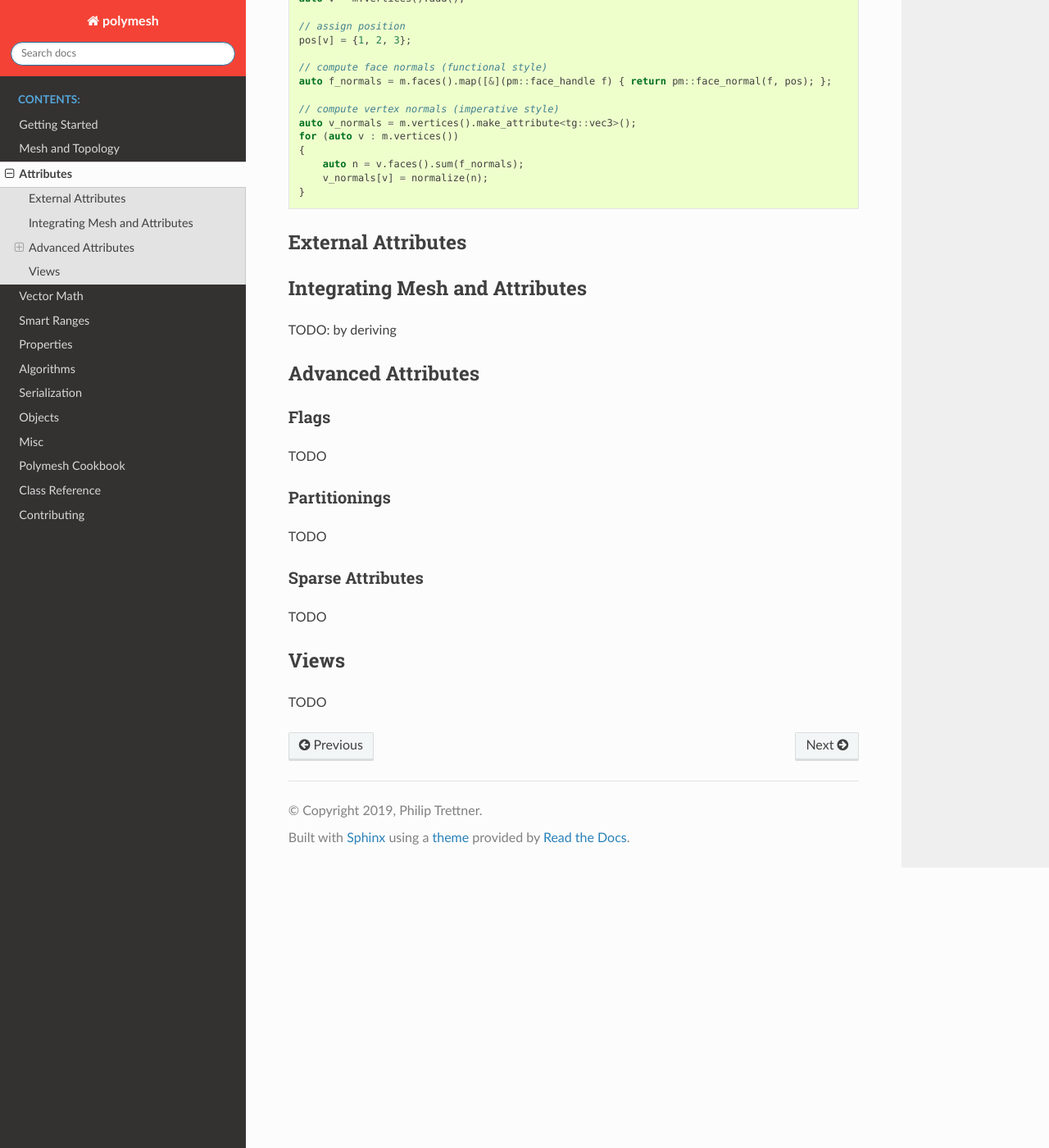
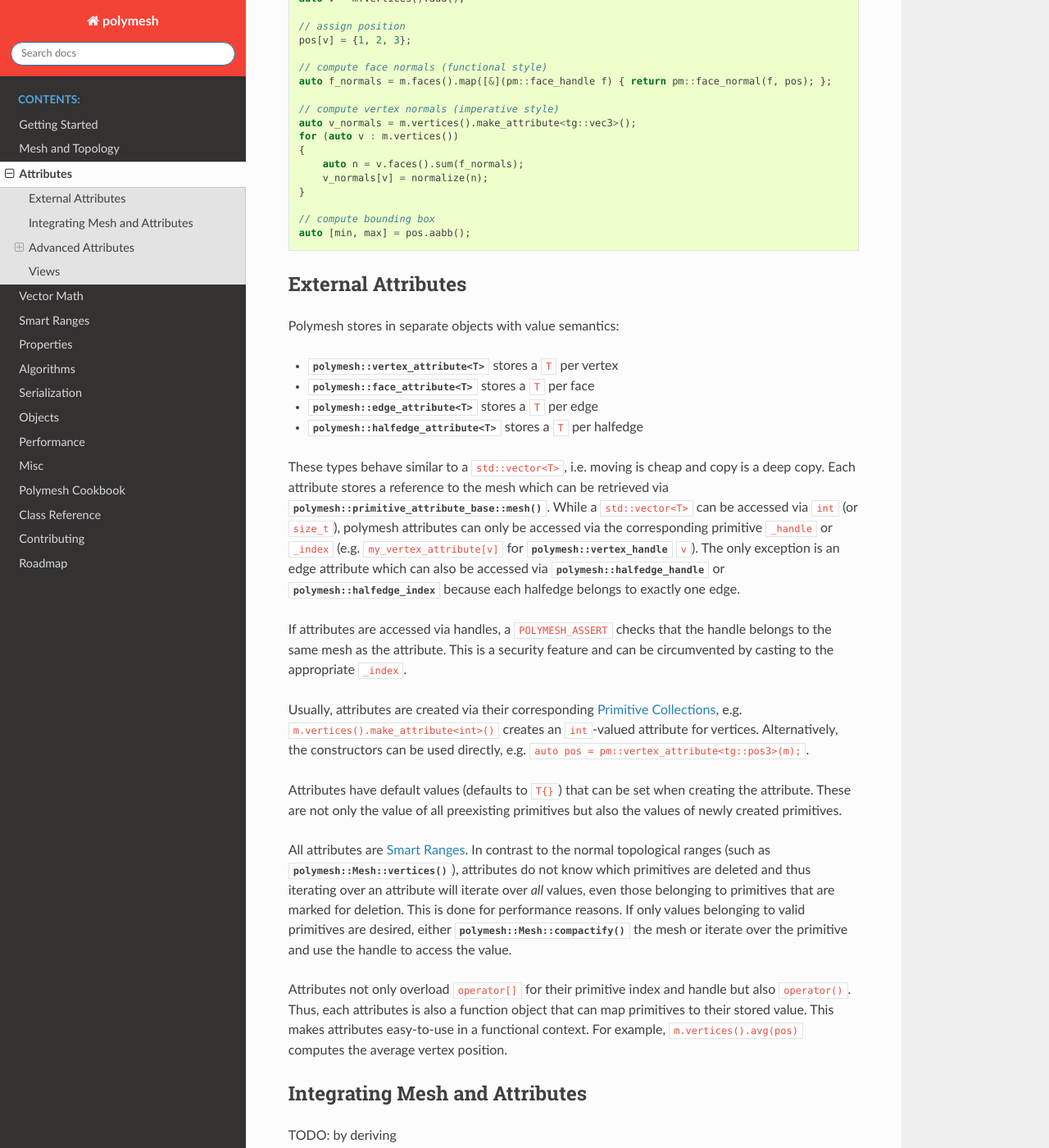
Before and after one commit to project-arcana/polymesh, a Sphinx documentation site: the page built from docs/attributes.rst, in a window 1280 px wide and 1400 px high, scrolled down 421 px. Shown: the whole window at 82% size. Built offline with Sphinx 7.4.7 and the Read the Docs theme 2.0.0, drawn with Linux system fonts in a browser that asks for light colours; pages that are not in the unit, such as notebooks, are missing from menus.

Commit message:
improved documentation

```diff
--- a/docs/attributes.rst
+++ b/docs/attributes.rst
@@ -29,9 +29,43 @@ Motivating example: ::
         v_normals[v] = normalize(n);
     }
 
+    // compute bounding box
+    auto [min, max] = pos.aabb();
+
 
 External Attributes
 -------------------
+
+Polymesh stores in separate objects with value semantics:
+
+* :cpp:struct:`polymesh::vertex_attribute\<T>` stores a ``T`` per vertex
+* :cpp:struct:`polymesh::face_attribute\<T>` stores a ``T`` per face
+* :cpp:struct:`polymesh::edge_attribute\<T>` stores a ``T`` per edge
+* :cpp:struct:`polymesh::halfedge_attribute\<T>` stores a ``T`` per halfedge
+
+These types behave similar to a ``std::vector<T>``, i.e. moving is cheap and copy is a deep copy.
+Each attribute stores a reference to the mesh which can be retrieved via :cpp:func:`polymesh::primitive_attribute_base::mesh`.
+While a ``std::vector<T>`` can be accessed via ``int`` (or ``size_t``), polymesh attributes can only be accessed via the corresponding primitive ``_handle`` or ``_index`` (e.g. ``my_vertex_attribute[v]`` for :cpp:struct:`polymesh::vertex_handle` ``v``).
+The only exception is an edge attribute which can also be accessed via :cpp:struct:`polymesh::halfedge_handle` or :cpp:struct:`polymesh::halfedge_index` because each halfedge belongs to exactly one edge.
+
+If attributes are accessed via handles, a ``POLYMESH_ASSERT`` checks that the handle belongs to the same mesh as the attribute.
+This is a security feature and can be circumvented by casting to the appropriate ``_index``.
+
+Usually, attributes are created via their corresponding :ref:`primitive-collection`, e.g. ``m.vertices().make_attribute<int>()`` creates an ``int``-valued attribute for vertices.
+Alternatively, the constructors can be used directly, e.g. ``auto pos = pm::vertex_attribute<tg::pos3>(m);``.
+
+Attributes have default values (defaults to ``T{}``) that can be set when creating the attribute.
+These are not only the value of all preexisting primitives but also the values of newly created primitives.
+
+All attributes are :doc:`smart-ranges`.
+In contrast to the normal topological ranges (such as :func:`polymesh::Mesh::vertices`), attributes do not know which primitives are deleted and thus iterating over an attribute will iterate over *all* values, even those belonging to primitives that are marked for deletion.
+This is done for performance reasons.
+If only values belonging to valid primitives are desired, either :func:`polymesh::Mesh::compactify` the mesh or iterate over the primitive and use the handle to access the value.
+
+Attributes not only overload ``operator[]`` for their primitive index and handle but also ``operator()``.
+Thus, each attributes is also a function object that can map primitives to their stored value.
+This makes attributes easy-to-use in a functional context.
+For example, ``m.vertices().avg(pos)`` computes the average vertex position.
 
 
 Integrating Mesh and Attributes
--- a/docs/index.rst
+++ b/docs/index.rst
@@ -19,11 +19,13 @@ Polymesh Documentation
    algorithms
    serialization
    objects
+   performance
    misc
    cookbook
    faq
    reference
    contributing
+   roadmap
 
 
 Indices and tables
--- a/docs/mesh-topology.rst
+++ b/docs/mesh-topology.rst
@@ -93,6 +93,7 @@ For example, given a ``face_handle f``, ``f.vertices()`` returns an iterable sma
 For all operations, see class references for :class:`polymesh::vertex_handle`, :class:`polymesh::face_handle`, :class:`polymesh::edge_handle`, and :class:`polymesh::halfedge_handle`.
 For more information about the ranges, see :doc:`smart-ranges`.
 
+.. _primitive-collection:
 
 Primitive Collections
 ---------------------
--- a/docs/misc.rst
+++ b/docs/misc.rst
@@ -4,6 +4,7 @@ Misc
 Assertions
 ----------
 
+TODO
 
 Simple Graphs
 -------------
--- a/docs/reference.rst
+++ b/docs/reference.rst
@@ -79,6 +79,9 @@ Attributes
 .. doxygenstruct:: polymesh::primitive_attribute
     :members:
 
+.. doxygenstruct:: polymesh::primitive_attribute_base
+    :members:
+
 Low-Level API
 -------------
 
```
Also changed, not shown: docs/performance.rst (added, +10 -0 lines), docs/roadmap.rst (added, +19 -0 lines), 2 other files.
